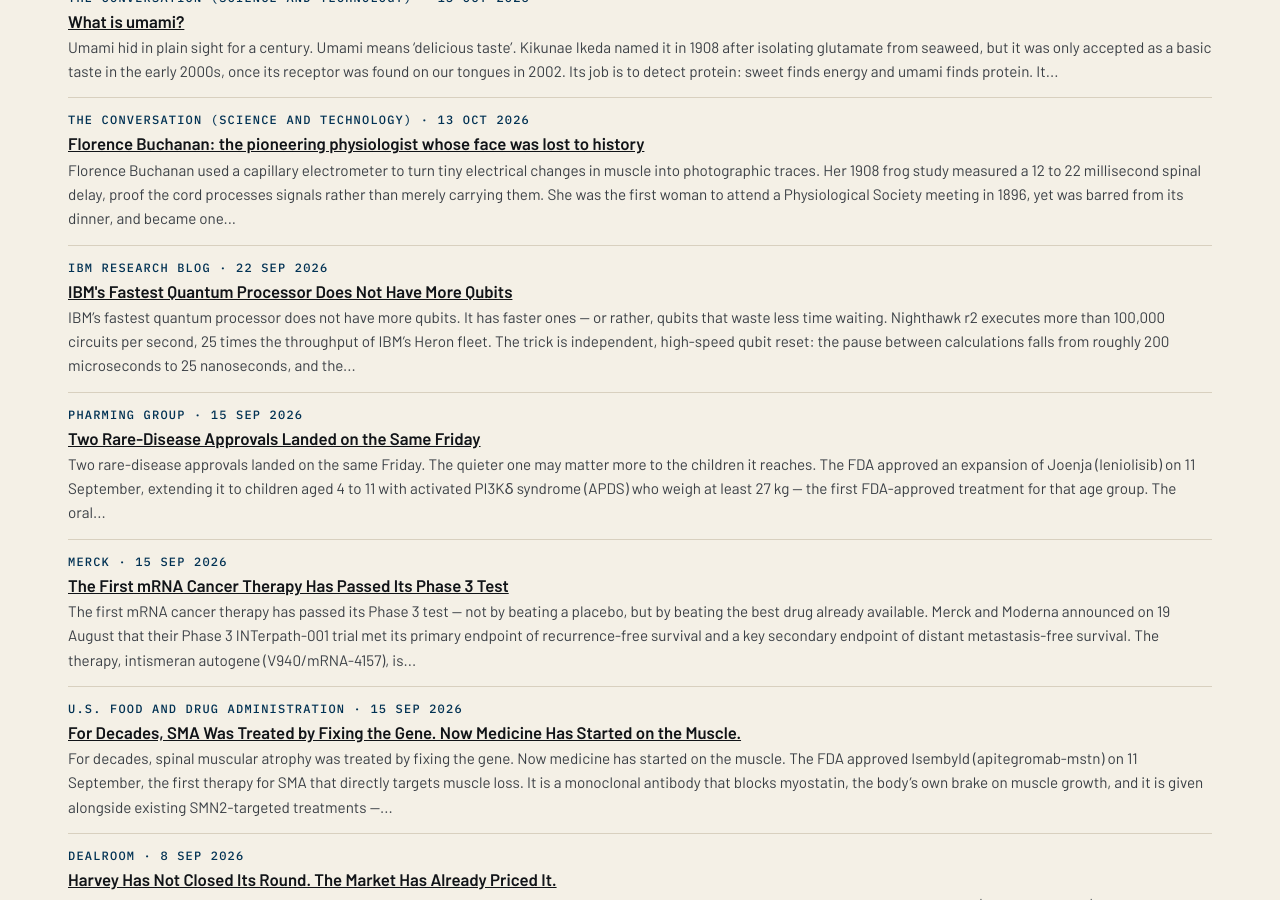
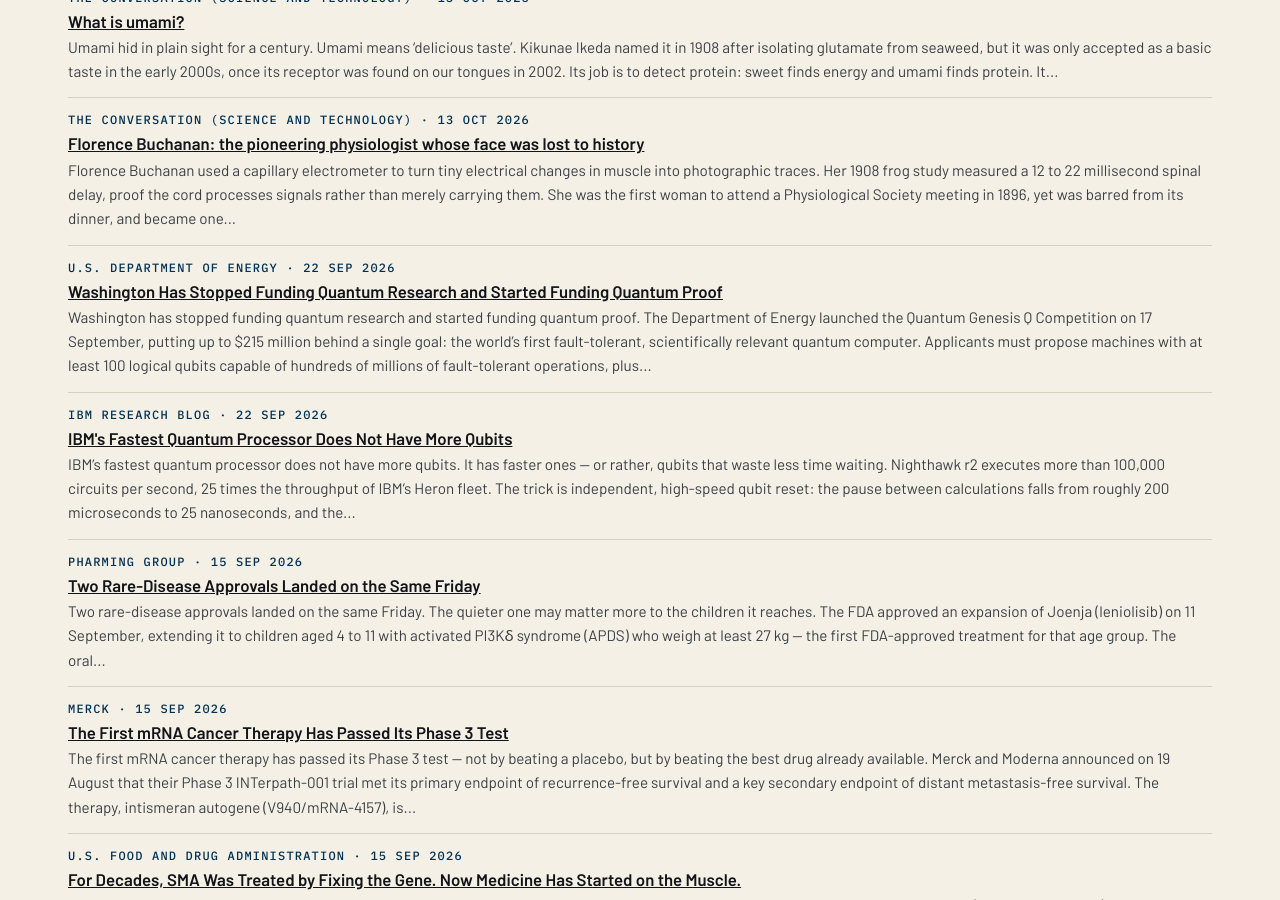
Before and after one commit to katz-news/katz.news, a Jekyll site: the page built from briefs/index.html, in a window 1280 px wide and 900 px high, scrolled down 14549 px. Built offline with Jekyll 4.4.1, drawn with Linux system fonts in a browser that asks for light colours.

Commit message:
Publish 2026-11-06

```diff
--- a/_data/build.yml
+++ b/_data/build.yml
@@ -1 +1 @@
-published_at: 2026-11-06T20:17:03Z
+published_at: 2026-11-06T20:17:57Z
--- /dev/null
+++ b/_posts/briefs/2026-11-06-washington-has-stopped-funding-quantum-research-and-started-funding-quantum-proof.md
@@ -0,0 +1,16 @@
+---
+published: true
+title: Washington Has Stopped Funding Quantum Research and Started Funding
+  Quantum Proof
+date: 2026-09-22
+section: science
+source_name: U.S. Department of Energy
+source_url: https://stage.energy.gov/science/articles/doe-launches-competition-accelerate-development-worlds-first-fault-tolerant
+---
+Washington has stopped funding quantum research and started funding quantum proof.
+
+The Department of Energy launched the Quantum Genesis Q Competition on 17 September, putting up to $215 million behind a single goal: the world's first fault-tolerant, scientifically relevant quantum computer. Applicants must propose machines with at least 100 logical qubits capable of hundreds of millions of fault-tolerant operations, plus scientific demonstrations in chemistry, materials, physics or applied mathematics.
+
+The money is staged like a dare. Phase I pays up to $1.5 million per awardee for early milestones; Phase II splits a $100 million pool among those who demonstrate a first-generation machine, with two $50 million bonus pools for 150 and 200 logical qubits. Applications close 19 October — and only $2.5 million of the total is Fiscal Year 2026 money; the rest needs Congress.
+
+Conclusion: the DOE is not buying quantum computers, but rather buying the moment they start doing science — and it has put a price on it.
```
